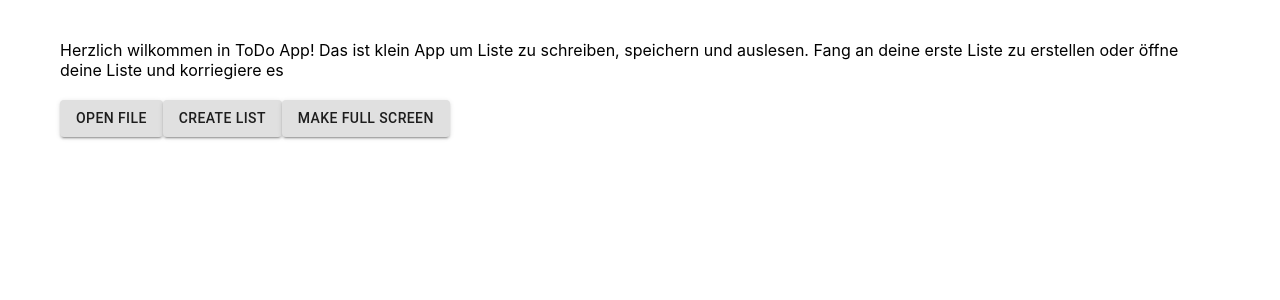
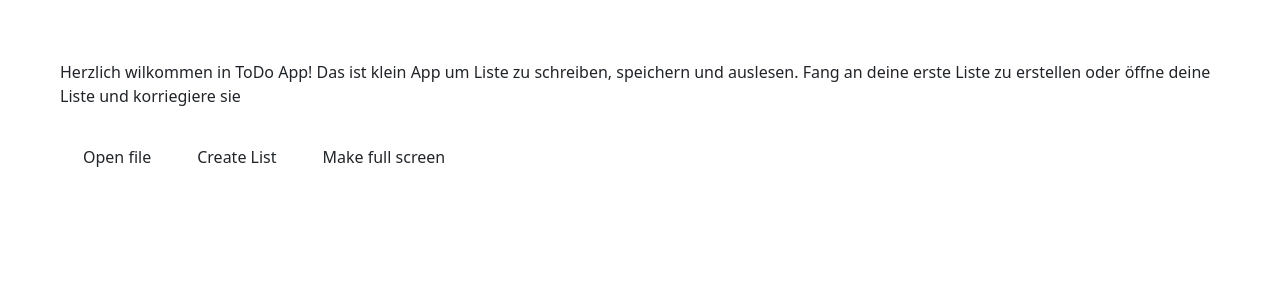
Before and after one commit to AMinakova/BA-Electron, a React (Create React App) app: page / in a window 1280 px wide. Shown: the top 300 px of the page. Built offline with nearby package versions, Linux system fonts and the light colour scheme.

Commit message:
read-write csv added, core functionality

```diff
--- a/package.json
+++ b/package.json
@@ -5,12 +5,15 @@
   "main": "public/electron.js",
   "homepage": "./",
   "dependencies": {
-    "@material-ui/core": "^4.12.1",
     "@testing-library/jest-dom": "^5.11.4",
     "@testing-library/react": "^11.1.0",
     "@testing-library/user-event": "^12.1.10",
+    "bootstrap": "^5.0.2",
     "cross-env": "^7.0.3",
+    "csv-parse": "^4.16.0",
+    "csv-parser": "^3.0.0",
     "react": "^17.0.2",
+    "react-bootstrap": "^2.0.0-beta.4",
     "react-dom": "^17.0.2",
     "react-scripts": "4.0.3",
     "web-vitals": "^1.0.1"
--- a/src/App.css
+++ b/src/App.css
@@ -47,3 +47,13 @@
 .welcomeText {
   margin-bottom: 20px;
 }
+
+.padding {
+  padding: 20px;
+}
+.inputField {
+  height: 300px;
+}
+.button {
+  padding: 20px;
+}
--- a/src/App.js
+++ b/src/App.js
@@ -1,32 +1,68 @@
-import Button from '@material-ui/core/Button'
+import React, {useState} from 'react'
 import './App.css';
+import Welcome from './Welcome'
+import CreateToDo from './CreateToDo'
+import ItemsList from './ItemsList'
+import ToDoItem from './ToDoItem';
 
-function App() {
+export default function App() {
 
-  const setFullScreen = () => {
-    var electron = require('electron');
-    var window = electron.remote.getCurrentWindow();
-    window.maximize();
+
+  var parse = require('csv-parse');
+  const [state, setState] = useState(0)
+  const [toDoList, setToDoList] = useState([])
+
+  const showCreateToDo = () => {
+    setState(1);
+  }
+  const showItemsList = () => {
+    setState(2)
+  }
+
+  const showNotification = () => {
+    return new Notification('Erfolg', {
+      body: 'ToDo Eintrag ist gespeichert'
+  })}
+
+  function saveToDoItem(toDoText) {
+    var toDoItem = new ToDoItem(toDoText);
+    toDoList.push(toDoItem);
+    setToDoList(toDoList);
+    //showNotification();
+    showItemsList();
+  }
+
+  //writeToCSVFile
+  function writeToCSVFile() {
+    const filename = 'C:/Users/ganna.minakova/Desktop/BachelorArbeit/Electron Todo/react-electron/output.csv';
+    const data = [filename, extractAsCSV()]
+    window.rpc.reqSync('saveFile', data);
+  }
+
+  function extractAsCSV() {
+    const header = ['Datum', 'Text', 'Done'];
+    const rows = toDoList.map(item =>
+       `${item.date},${item.text},${item.done}`
+    );
+    return header.concat(rows).join("\n");
+  }
+
+  function getPage(state) {
+    switch(state) {
+      case 0:
+        return <Welcome showCreateToDo={showCreateToDo}/>;
+      case 1:
+        return <CreateToDo showItemsList={showItemsList} saveToDoItem={saveToDoItem}/>;
+      case 2:
+        return <ItemsList toDoList={toDoList} showCreateToDo={showCreateToDo} writeToCSVFile={writeToCSVFile}/>
+      default:
+        break;
+    }
   }
 
   return (
-    <div className="welcome">
-        <div className="welcomeText">
-            Herzlich wilkommen in ToDo App!
-            Das ist klein App um Liste zu schreiben, speichern und auslesen.
-            Fang an deine erste Liste zu erstellen oder öffne deine Liste und korriegiere es
-        </div>
-        <div>
-            <Button className="button" variant="contained" >Open file</Button>
-            <Button className="button" variant="contained">Create List </Button>
-
-            <Button className="button" variant="contained" onClick={setFullScreen}>Make full screen </Button>
-
-
-
-        </div>
+    <div className="padding">
+      {getPage(state)}
     </div>
   );
 }
-
-export default App;
--- /dev/null
+++ b/src/CreateToDo.jsx
@@ -0,0 +1,20 @@
+import React, { useState } from 'react'
+import { FormControl, Button } from 'react-bootstrap';
+import './App.css';
+
+
+export default function CreateToDo(props) {
+    const [ toDoText, setToDoText] = useState("")
+
+    console.log(toDoText)
+    return <div className="addTodo">
+                <FormControl
+                    className="inputField"
+                    as="textarea"
+                    aria-label="With textarea"
+                    placeholder="Tipp ToDo ein..."
+                    onChange={ (e, props) =>{setToDoText(e.target.value)} }/>
+                <Button className="button" variant="primary" onClick={() => props.saveToDoItem(toDoText)} >Speichern</Button>{' '}
+                <Button className="button" variant="secondary" onClick={props.showItemsList}>Abbrechen</Button>{' '}
+            </div>
+}
--- /dev/null
+++ b/src/ItemsList.jsx
@@ -0,0 +1,37 @@
+import React, { useState } from 'react'
+import { Table, Button, InputGroup } from 'react-bootstrap';
+import './App.css';
+
+export default function ItemsList(props) {
+
+
+
+
+    function renderItem(toDoItem, index) {
+        return <tr key={index}>
+                    <td>{index + 1}</td>
+                    <td>{(new Date(toDoItem.date)).toLocaleDateString()}</td>
+                    <td>{toDoItem.text}</td>
+                    <td><InputGroup.Checkbox /></td>
+                </tr>
+    }
+
+
+    return <div className="padding">
+            <Table striped bordered hover>
+                <thead>
+                    <tr>
+                    <th>#</th>
+                    <th>Date</th>
+                    <th>ToDo</th>
+                    <th>Done</th>
+                    </tr>
+                </thead>
+                <tbody>
+                    {props.toDoList.map(renderItem)}
+                </tbody>
+            </Table>
+            <Button className="button" variant="primary" onClick={props.writeToCSVFile}>Liste speichern</Button>{' '}
+            <Button className="button" variant="outline-primary" onClick={props.showCreateToDo}>ToDo hinzufügen</Button>{' '}
+        </div>
+}
--- /dev/null
+++ b/src/ToDoItem.js
@@ -0,0 +1,7 @@
+export default class ToDoItem {
+    constructor(text) {
+        this.text = text;
+        this.done = false;
+        this.date = Date.now();
+    }
+}
--- /dev/null
+++ b/src/Welcome.jsx
@@ -0,0 +1,41 @@
+import Button from 'react-bootstrap/Button';
+import './App.css';
+import React from 'react'
+
+export default function Welcome(props) {
+
+
+  const setFullScreen = () => {
+    window.rpc.req('fullScreen');
+  }
+
+  const showNotification = () => {
+    return new Notification('Title', {
+      body: 'Notification from the Renderer Process'
+  })}
+
+  const openDialog = () => {
+    const fileNames = window.rpc.reqSync('openFileDialogSync');
+    if(fileNames) {
+        const toDoList = window.rpc.reqSync('readFile', fileNames[0])
+        console.log(toDoList)
+    }
+    console.log(fileNames)
+  }
+
+  return (
+    <div className="welcome">
+        <div className="welcomeText">
+            Herzlich wilkommen in ToDo App!
+            Das ist klein App um Liste zu schreiben, speichern und auslesen.
+            Fang an deine erste Liste zu erstellen oder öffne deine Liste und korriegiere sie
+        </div>
+        <div>
+            <Button className="button" variant="contained" onClick={openDialog} >Open file</Button>
+            <Button className="button" variant="contained" onClick= {props.showCreateToDo}>Create List  </Button>
+
+            <Button className="button" variant="contained" onClick={setFullScreen}>Make full screen </Button>
+        </div>
+    </div>
+  );
+}
--- a/src/index.js
+++ b/src/index.js
@@ -3,6 +3,7 @@ import ReactDOM from 'react-dom';
 import './index.css';
 import App from './App';
 import reportWebVitals from './reportWebVitals';
+import 'bootstrap/dist/css/bootstrap.min.css';
 
 ReactDOM.render(
   <React.StrictMode>
```
Also changed, not shown: public/electron.js (+61 -8 lines), public/preload.js (added, +31 -0 lines), output.csv (added), 1 other file (tests, documents, lock files or other folders).
